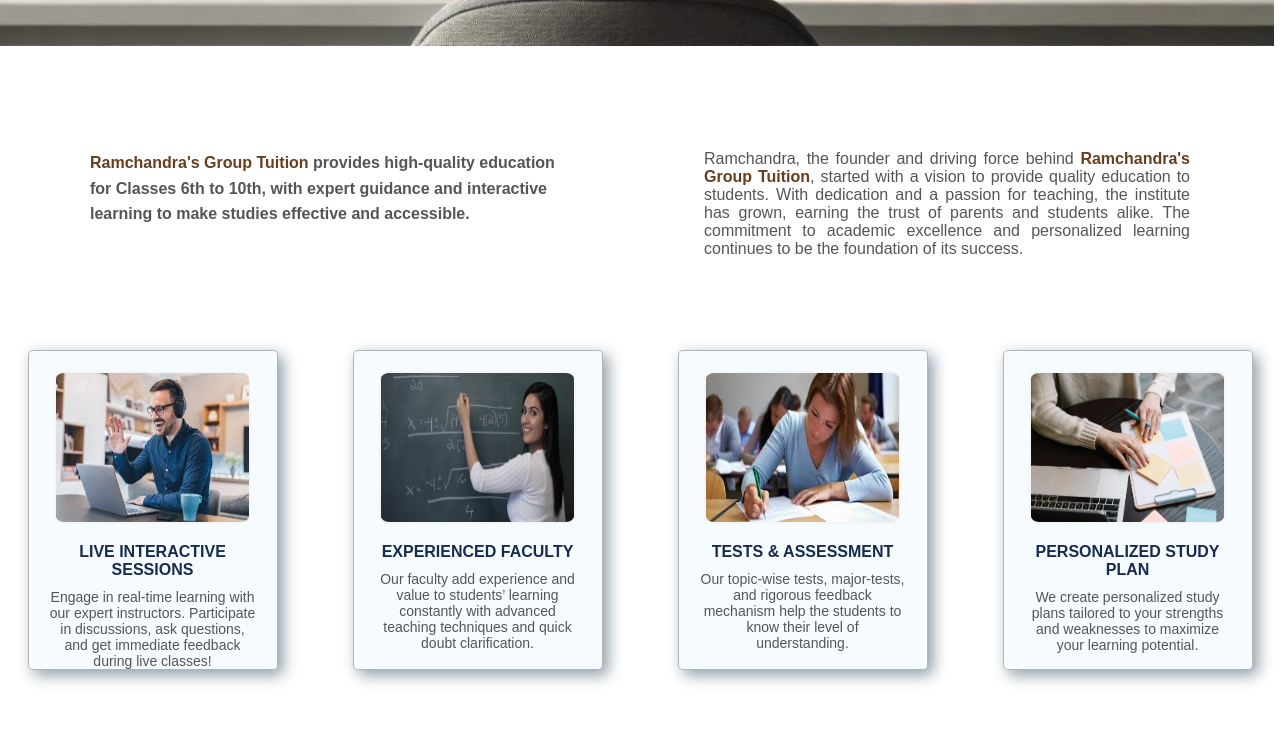
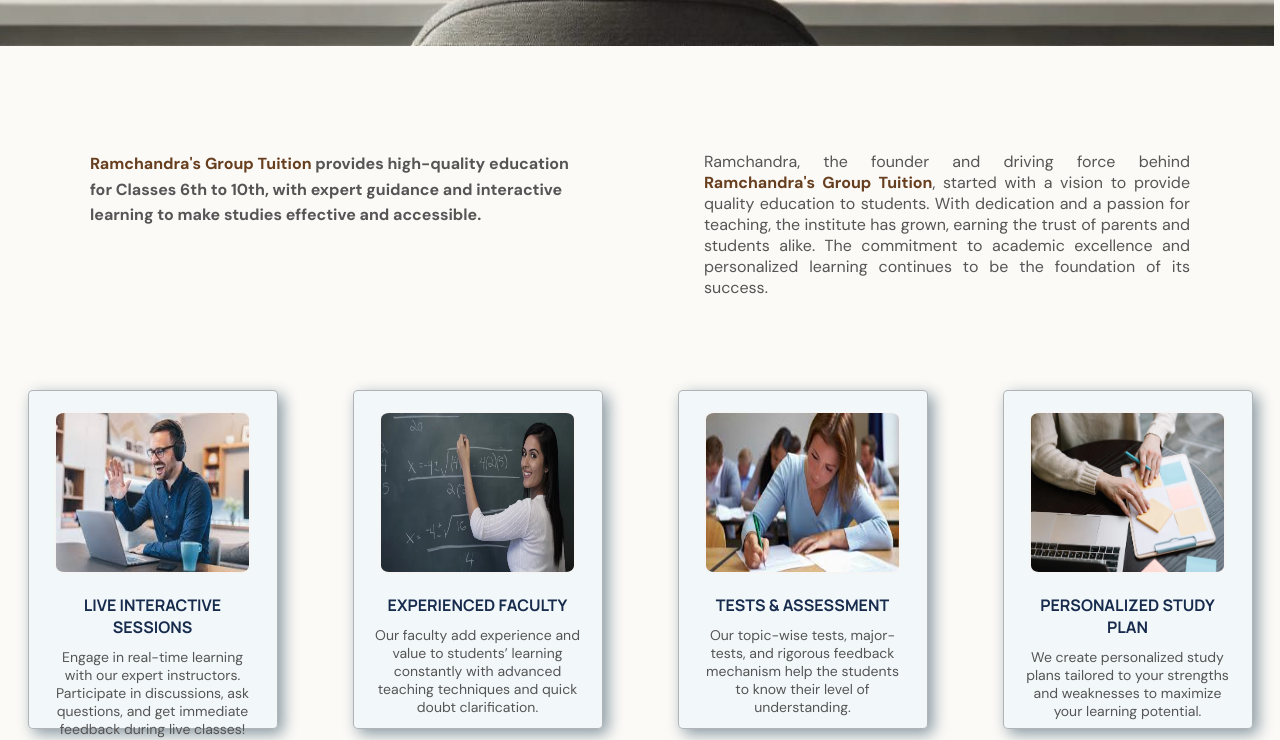
Before and after one commit to Rohan9833/Ramchandras-Group-Tution, a React (Vite) app: page / in a window 1280 px wide. Shown: the part 880-1620 px from the top of the page. Built offline with nearby package versions, Linux system fonts and the light colour scheme; no server answers.

Commit message:
Redesign frontend UI

```diff
--- a/src/index.css
+++ b/src/index.css
@@ -1,117 +1,39 @@
-*{
-  text-decoration: none;
+@import url('https://fonts.googleapis.com/css2?family=DM+Sans:wght@400;500;600;700&family=Manrope:wght@500;600;700;800&display=swap');
 
-}
-body{
-  background-color: white;
-  font-family: Arial, sans-serif;
-  overflow-x: hidden;
-}
-/* nav {
-  background-color: #062D44;
-  width: 60vw;
-  height: 30px;
-  padding: 10px;
-  position: absolute;
-  top: 1em;
-  left: 50%;
-  transform: translateX(-48%);
-  border-radius: 1000px;
-  display: flex;
-  align-items: center;
-  justify-content: space-between;
-} */
-
-                                                  /* Logo */
-/* .logo {
-  padding-top: 10px;
-  margin-left: 20px;
-  color: white;
-  font-size: larger;
-  max-height: 40px;
-  width: auto;
-}
-
-
-.nav-links {
-  display: flex;
-  align-items: center;
-  gap: 20px;
-}
-
-
-.nav-item {
-  color: white;
-  font-size: larger;
+* {
+  margin: 0;
+  padding: 0;
   text-decoration: none;
 }
 
-#home {
-  margin-left: 0;
+html,
+body,
+#root {
+  width: 100%;
+  min-height: 100%;
 }
 
-
-nav button {
-  background-color: #434043;
-  border-radius: 100px;
-  border: none;
-  font-size: 114px;
-  height: 30px;
-  width: 70px;
-  color: white;
-} */
-
-/* Hamburger Menu (Hidden by Default) */
-/* .hamburger {
-  display: none;
-  font-size: 24px;
-  background: none;
-  border: none;
-  color: white;
-  cursor: pointer;
+body {
+  margin: 0;
+  overflow-x: hidden;
+  font-family: 'DM Sans', sans-serif;
+  background: #fbfaf7;
 }
 
-/* Responsive Design */
-/* @media (max-width: 768px) {
-  nav {
-      width: 90vw;
-      height: auto;
-      flex-direction: column;
-      padding: 15px;
-      text-align: center;
-  }
+h1,
+h2,
+h3,
+h4,
+h5,
+h6 {
+  font-family: 'Manrope', sans-serif;
+}
 
-  .nav-links {
-      flex-direction: column;
-      gap: 15px;
-      display: none;
-  }
+img {
+  max-width: 100%;
+}
 
-  .nav-links.active {
-      display: flex;
-  }
-
-  .hamburger {
-      display: block;
-  }
-}  */
-/* #main-img{
-  margin-left: -6px;
-  margin-top: -8px;
-  width: 100vw;
-  z-index: 0;
-  height: 100vh;
-} */
-
-/* #manoj-sir{
-  top: 17vh;
-  left: 80vw;
-  position: absolute;
-  z-index: 1;
+::selection {
+  background: #dceef9;
+  color: #102a43;
 }
-#sanjeve-sir{
-  top:38vh ;
-  left:80vw ;
-  position: absolute;
-  z-index: 1;
-} */
```
